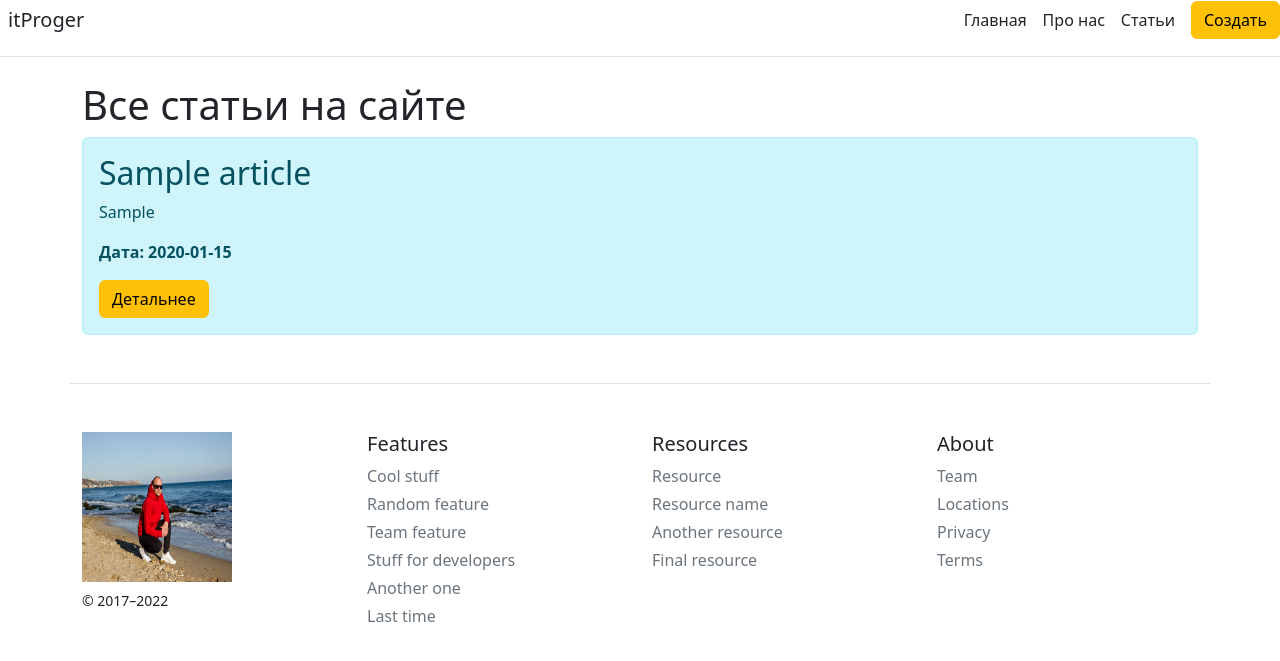
After one commit to Andrii318/Flask-lessons, a Flask app: page /posts in a window 1280 px wide. The commit adds this page. Shown: the top 661 px of the page. Run offline with Flask 2, Linux system fonts and the light colour scheme; tables that the repository leaves empty hold one stand-in row (values such as "Sample post").

Commit message:
lesson 4 finish

```diff
--- a/app.py
+++ b/app.py
@@ -31,6 +31,18 @@ def about():
     return render_template("about.html")
 
 
+@app.route('/posts')
+def posts():
+    articles = Article.query.order_by(Article.date.desc()).all()
+    return render_template("posts.html", articles=articles)
+
+
+@app.route('/post/<int:id>')
+def post_detail(id):
+    article = Article.query.get(id)
+    return render_template("post_detail.html", article=article)
+
+
 @app.route('/create-article', methods=["GET", "POST"])
 def create_article():
     if request.method == "POST":
@@ -43,7 +55,7 @@ def create_article():
         try:
             db.session.add(article)
             db.session.commit()
-            return redirect('/')
+            return redirect('/posts')
         except:
             return "При добавлении статьи произошла ошибка"
 
--- a/templates/base.html
+++ b/templates/base.html
@@ -14,6 +14,7 @@
         <nav class="d-inline-flex mt-2 mt-md-0 ms-md-auto">
           <a class="me-3 py-2 text-dark text-decoration-none" href="/">Главная</a>
           <a class="me-3 py-2 text-dark text-decoration-none" href="/about">Про нас</a>
+            <a class="me-3 py-2 text-dark text-decoration-none" href="/posts">Статьи</a>
         </nav>
         <a class="btn btn-warning" href="/create-article">Создать</a>
       </div>
@@ -22,8 +23,8 @@
     <footer class="container pt-4 my-md-5 pt-md-5 border-top">
         <div class="row">
           <div class="col-12 col-md">
-            <img class="mb-2" src="flask/img/IMG_3678.jpg" alt="" width="24" height="19">
-            <small class="d-block mb-3 text-muted">© 2017–2022</small>
+            <img class="mb-2" src="{{ url_for('static', filename='img/_MG_3678.jpg') }}" alt="" width="150" height="150">
+            <small class="d-block mb-3 text-mued">© 2017–2022</small>
           </div>
           <div class="col-6 col-md">
             <h5>Features</h5>
--- /dev/null
+++ b/templates/posts.html
@@ -0,0 +1,20 @@
+{% extends 'base.html' %}
+
+{% block title %}
+Все статьи на сайте
+{% endblock %}
+
+{% block body %}
+<div class="container">
+    <h1>Все статьи на сайте</h1>
+
+    {% for el in articles %}
+    <div class="alert alert-info">
+        <h2>{{ el.title }}</h2>
+        <p>{{ el.intro }}</p>
+        <p><b>Дата: {{ el.date.date() }}</b></p>
+        <a href="/post/{{ el.id }}" class="btn btn-warning">Детальнее</a>
+    </div>
+    {% endfor  %}
+</div>
+{% endblock %}
```
Also changed, not shown: templates/post_detail.html (added, +16 -0 lines), static/img/_MG_3678.jpg (renamed from img/_MG_3678.jpg).
